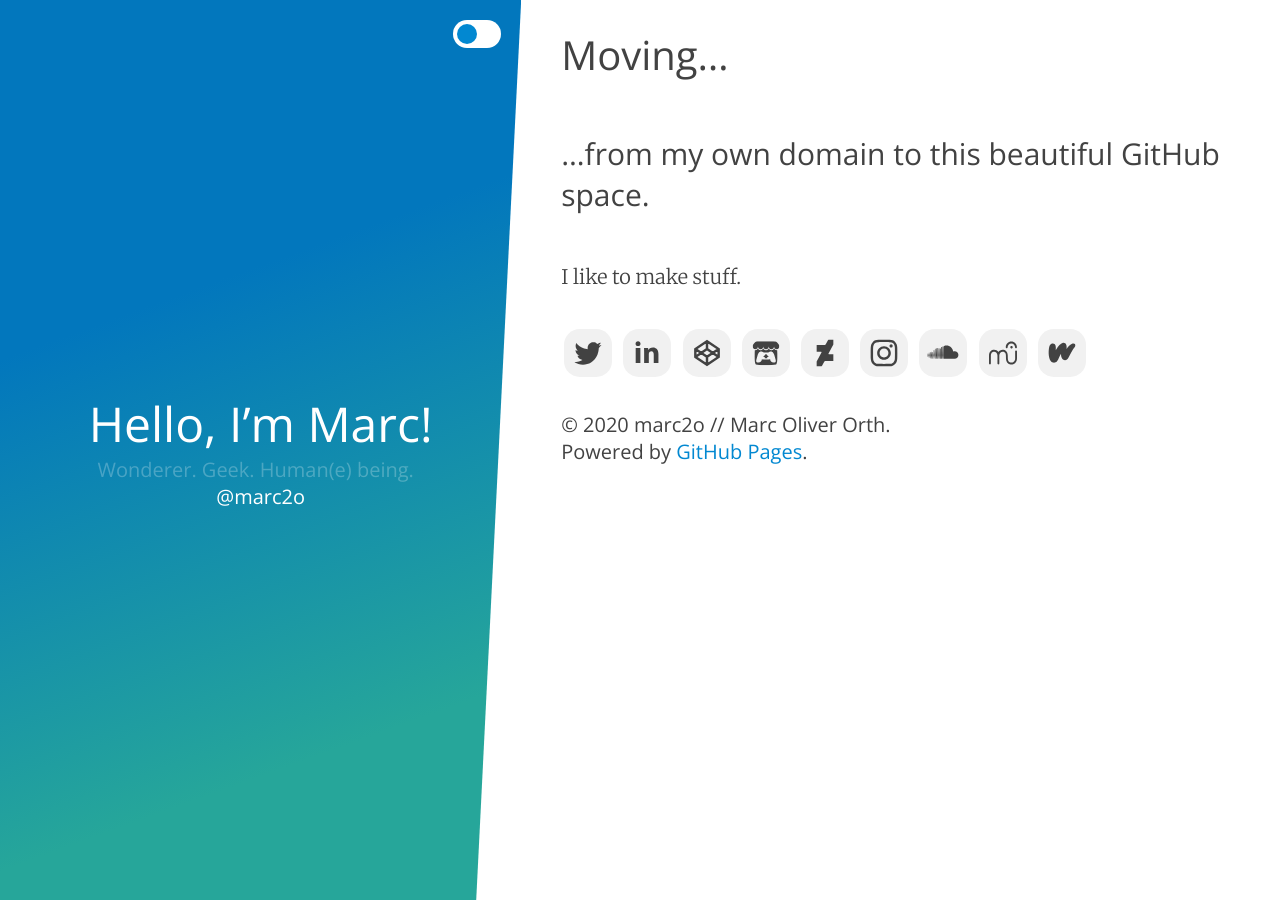
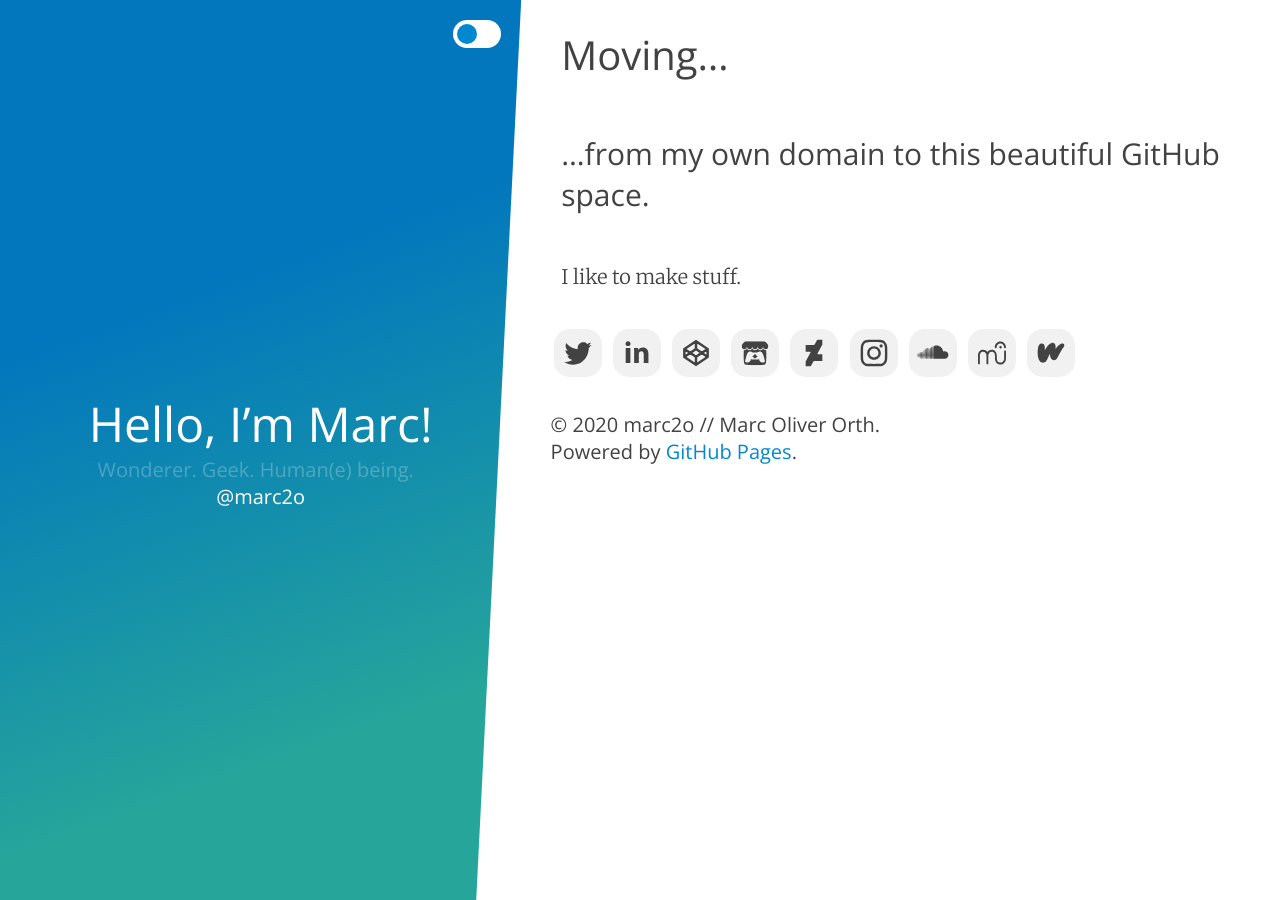
Before and after one commit to marc2o/marc2o.github.io, a Jekyll site: the page built from index.md, in a window 1280 px wide. Built offline with Jekyll 4.4.1, drawn with Linux system fonts in a browser that asks for light colours.

Commit message:
Update index.css

```diff
--- a/assets/css/index.css
+++ b/assets/css/index.css
@@ -160,7 +160,6 @@ header {
 footer {
     display: block;
     max-width: var(--column-width);
-    padding: 0 var(--margin-width);
     margin: 0 auto;
 }
 
```
